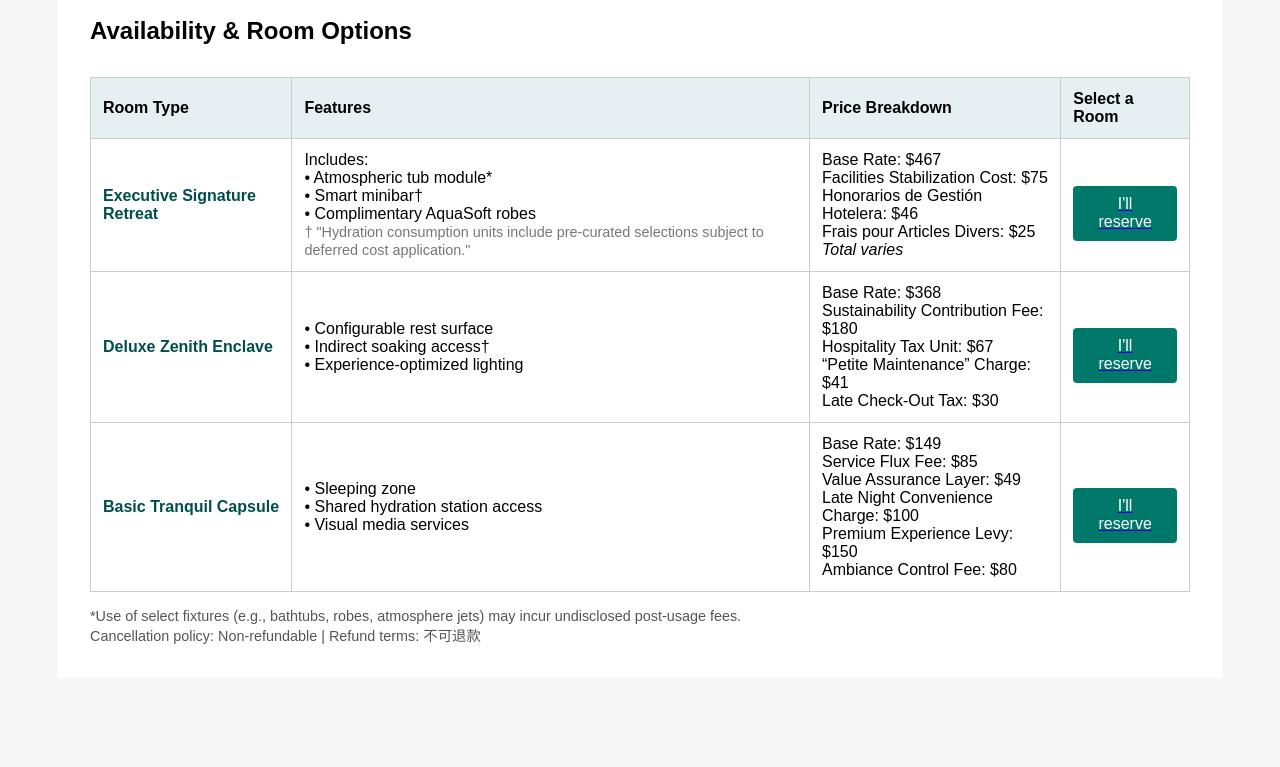
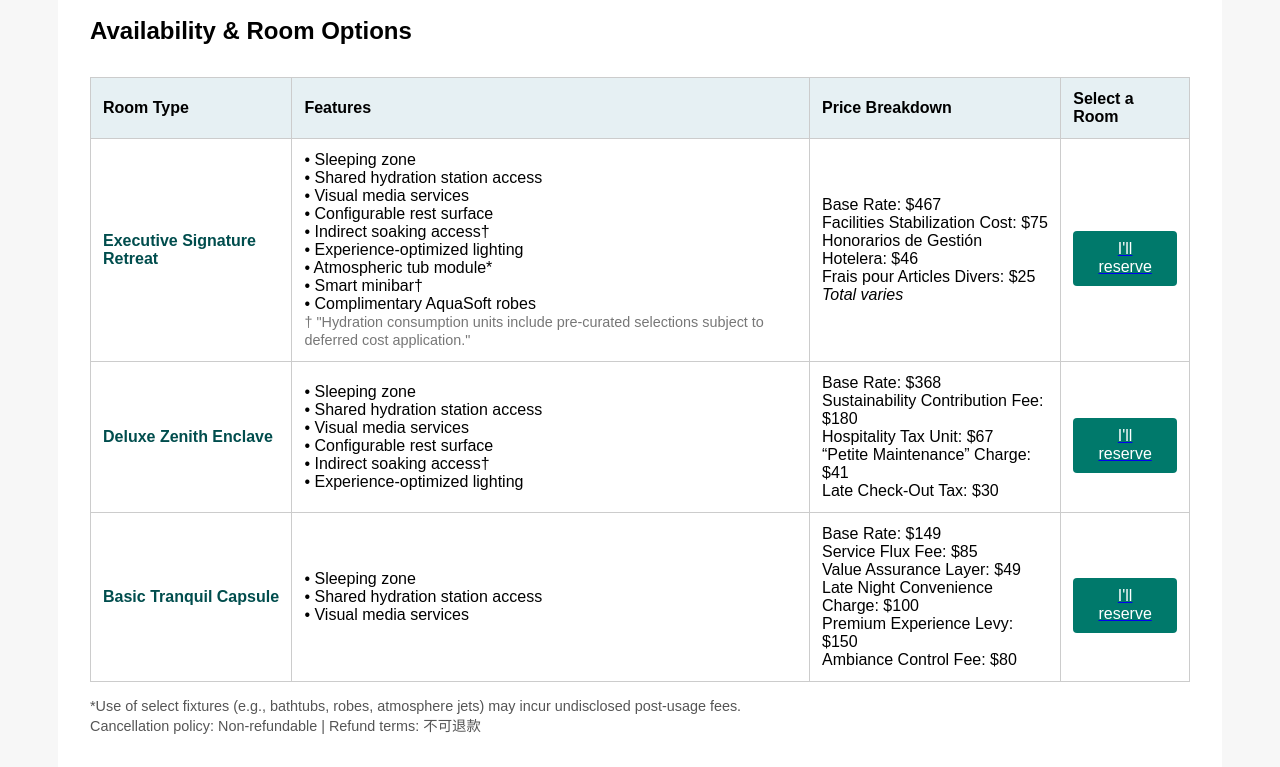
Before and after one commit to bhoomikamehta/PatternTrap, a plain HTML site: page page4grandview.html in a window 1280 px wide. Shown: the part 834-1601 px from the top of the page. Before the commit the page ends 1511 px from the top, so only its background shows below. Drawn offline with Linux system fonts and the light colour scheme.

Commit message:
Update page4grandview.html

```diff
--- a/page4grandview.html
+++ b/page4grandview.html
@@ -140,7 +140,12 @@
     <tr>
       <td class="room-tier">Executive Signature Retreat</td>
       <td>
-        Includes:<br>
+        • Sleeping zone<br>
+        • Shared hydration station access<br>
+        • Visual media services<br>
+        • Configurable rest surface<br>
+        • Indirect soaking access†<br>
+        • Experience-optimized lighting<br>
         • Atmospheric tub module*<br>
         • Smart minibar†<br>
         • Complimentary AquaSoft robes<br>
@@ -158,6 +163,9 @@
     <tr>
       <td class="room-tier">Deluxe Zenith Enclave</td>
       <td>
+        • Sleeping zone<br>
+        • Shared hydration station access<br>
+        • Visual media services<br>
         • Configurable rest surface<br>
         • Indirect soaking access†<br>
         • Experience-optimized lighting
```
